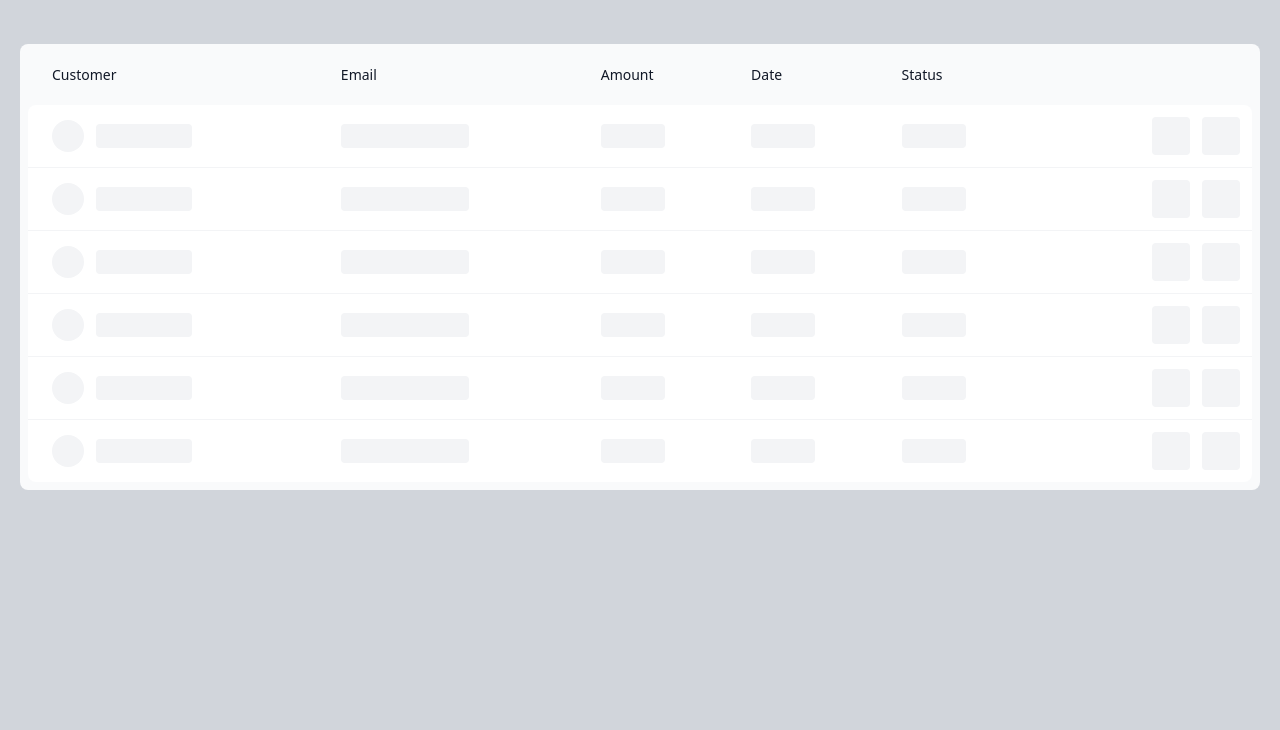
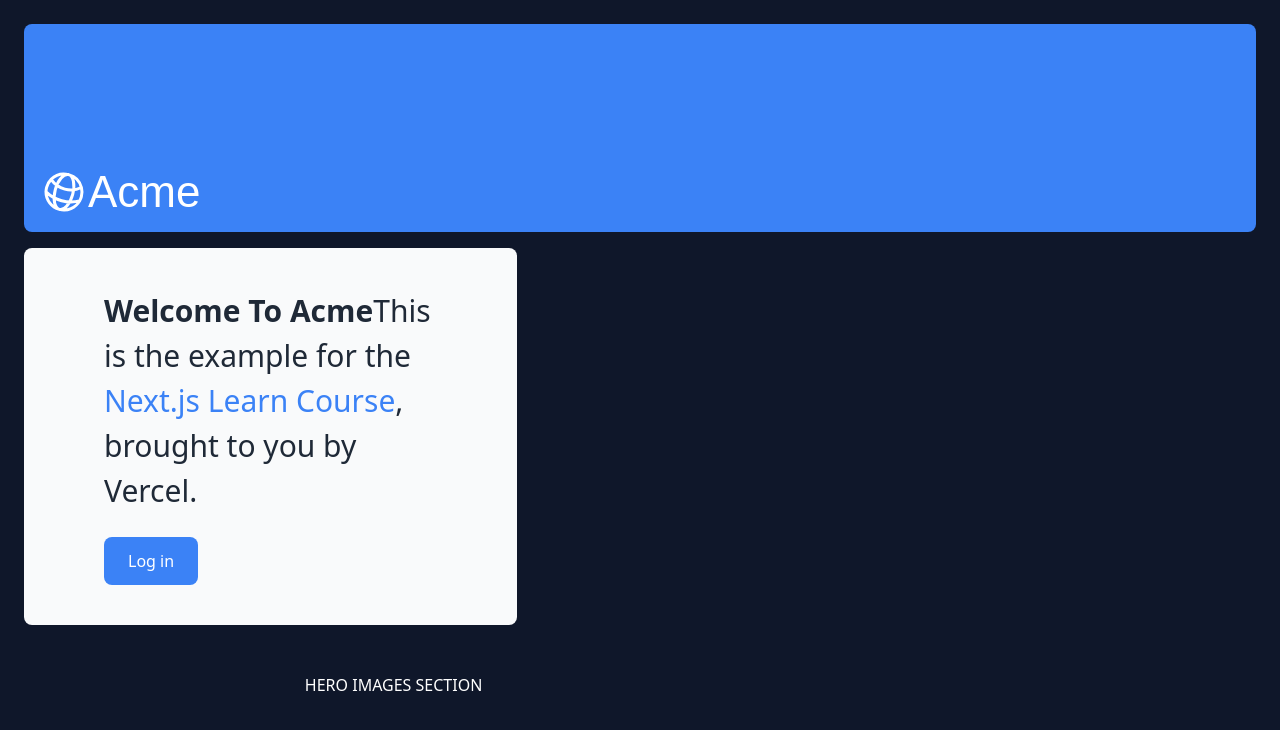
Before and after one commit to PaulHaze/learn-nextjs-tutorial-code, a Next.js app: page / in a window 1280 px wide. Shown: the top 730 px of the page. Built offline with nearby package versions, Linux system fonts and the light colour scheme; a web font is replaced by a local one.

Commit message:
home page done

```diff
--- a/src/app/page.tsx
+++ b/src/app/page.tsx
@@ -1,9 +1,35 @@
-import { InvoicesTableSkeleton } from '@/app/ui';
+import Link from 'next/link';
+
+import { AcmeLogo } from '@/app/ui';
 
 export default function Home() {
   return (
-    <div className="h-screen bg-gray-300 p-5">
-      <InvoicesTableSkeleton />
-    </div>
+    <main className=" flex min-h-screen flex-col bg-slate-900 p-6">
+      {/* LOGO */}
+      <div className="flex h-20 shrink-0 items-end rounded-lg bg-blue-500 p-4 md:h-52">
+        <AcmeLogo />
+      </div>
+      <div className="mt-4 flex-grow flex-col gap-4 md:flex-row">
+        <div className="flex flex-col justify-center gap-6 rounded-lg bg-gray-50 px-6 py-10 md:w-2/5 md:px-20">
+          <p className="text-xl text-gray-800 md:text-3xl md:leading-normal">
+            <strong>Welcome To Acme</strong>
+            This is the example for the{' '}
+            <a href="https://nextjs.org/learn/" className="text-blue-500">
+              Next.js Learn Course
+            </a>
+            , brought to you by Vercel.
+          </p>
+          <Link
+            href="/login"
+            className="flex items-center gap-5 self-start rounded-lg bg-blue-500 px-6 py-3 text-sm font-medium text-white transition-colors hover:bg-blue-400 md:text-base"
+          >
+            <span>Log in</span>
+          </Link>
+        </div>
+        <div className="flex items-center justify-center p-6 text-white md:w-3/5 md:px-28 md:py-12">
+          HERO IMAGES SECTION
+        </div>
+      </div>
+    </main>
   );
 }
```
